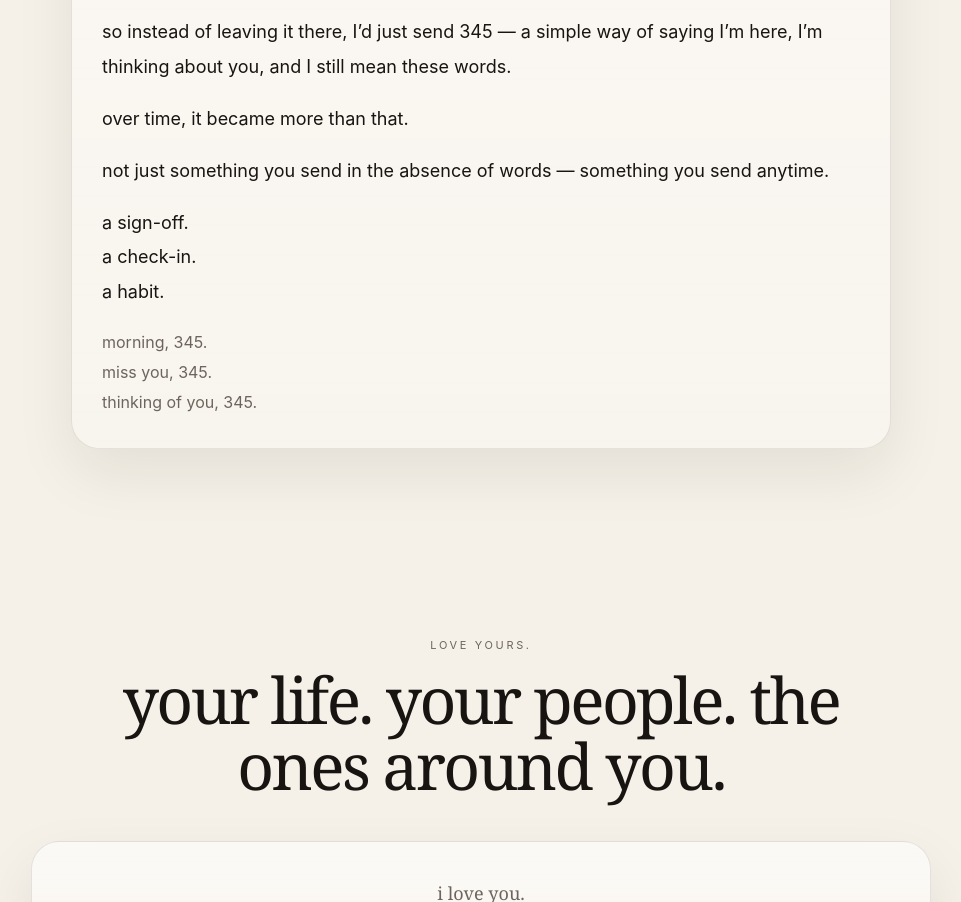
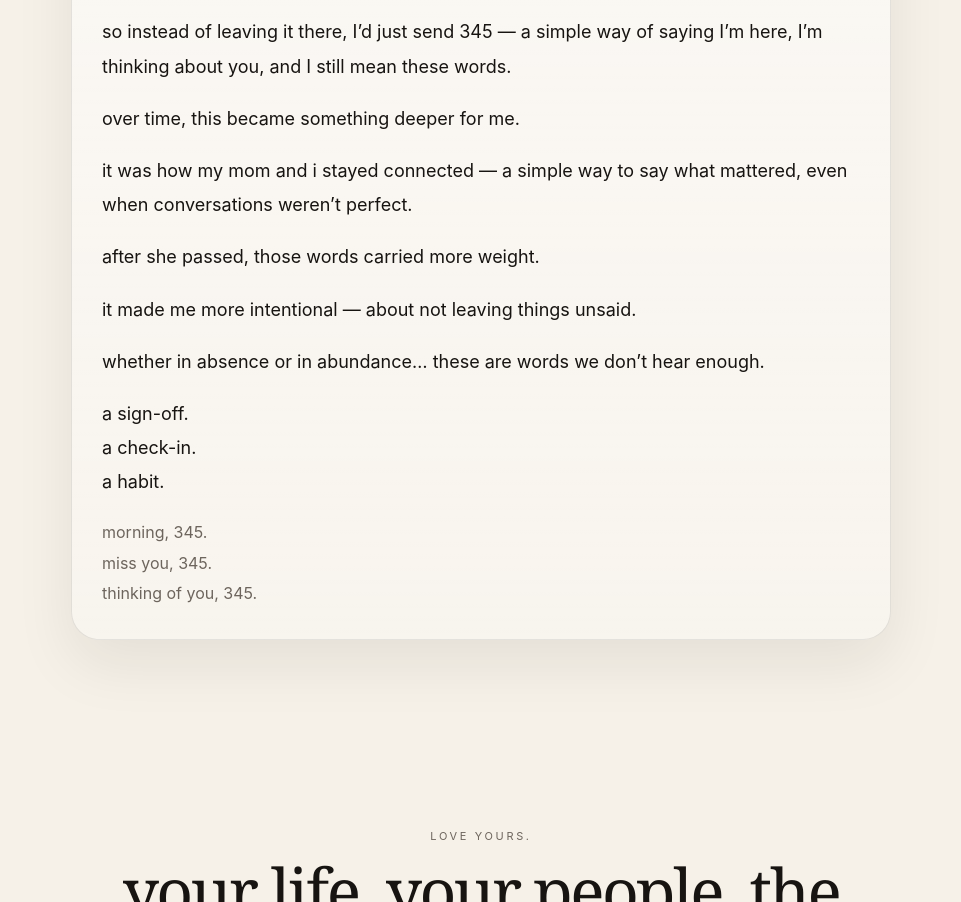
Before and after one commit to maemgmt365/ily345, a plain HTML site: page index.html in a window 1280 px wide. Shown: the part 2833-3735 px from the top of the page, without its empty margins (159-1120 px from the left). Drawn offline with Linux system fonts and the light colour scheme.

Commit message:
Update index.html

```diff
--- a/index.html
+++ b/index.html
@@ -816,13 +816,25 @@
         so instead of leaving it there, I’d just send 345 — a simple way of saying I’m here, I’m thinking about you, and I still mean these words.
       </p>
 
-      <p>
-        over time, it became more than that.
-      </p>
+     <p>
+  over time, this became something deeper for me.
+</p>
 
-      <p>
-        not just something you send in the absence of words — something you send anytime.
-      </p>
+<p>
+  it was how my mom and i stayed connected — a simple way to say what mattered, even when conversations weren’t perfect.
+</p>
+
+<p>
+  after she passed, those words carried more weight.
+</p>
+
+<p>
+  it made me more intentional — about not leaving things unsaid.
+</p>
+
+<p>
+  whether in absence or in abundance… these are words we don’t hear enough.
+</p>
 
       <p>
         a sign-off.<br>
```
